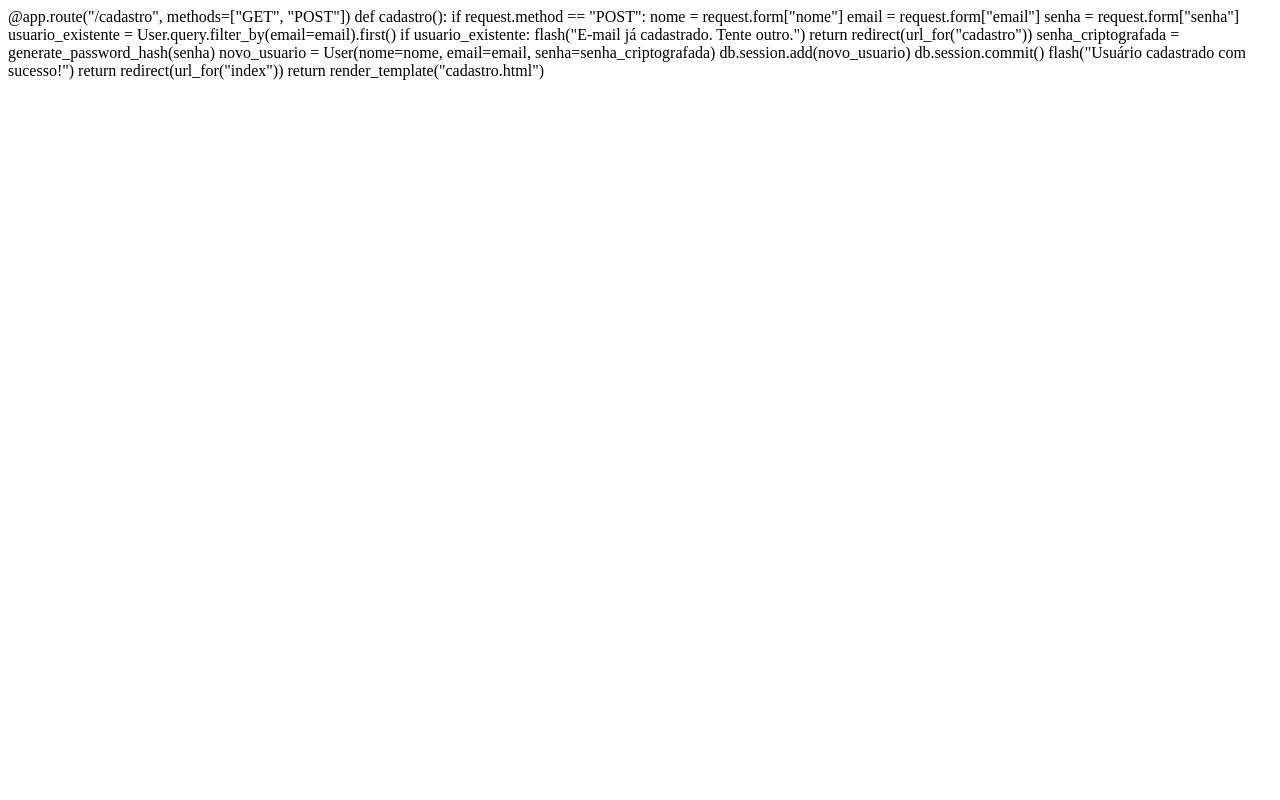
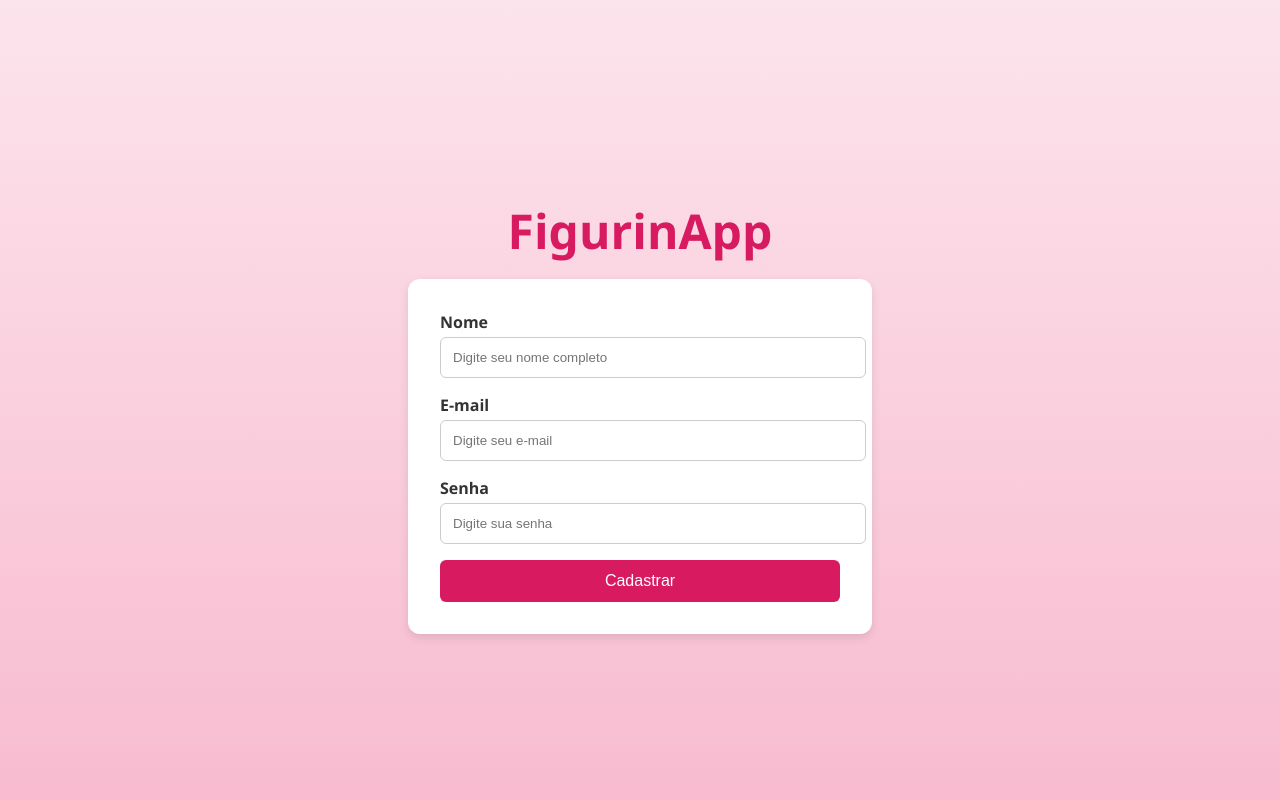
Before and after one commit to FigurinApp/1.0, a Flask app: template templates/cadastro.html in a window 1280 px wide. Run offline with Flask 3, Linux system fonts and the light colour scheme; the template is opened without the code that fills it, so the values that code supplies are empty.

Commit message:
Update cadastro.html

```diff
--- a/templates/cadastro.html
+++ b/templates/cadastro.html
@@ -1,21 +1,72 @@
-@app.route("/cadastro", methods=["GET", "POST"])
-def cadastro():
-    if request.method == "POST":
-        nome = request.form["nome"]
-        email = request.form["email"]
-        senha = request.form["senha"]
+<!DOCTYPE html>
+<html lang="pt-br">
+<head>
+  <meta charset="UTF-8">
+  <title>Cadastro - FigurinApp</title>
+  <style>
+    body {
+      background: linear-gradient(to bottom, #fce4ec, #f8bbd0);
+      font-family: 'Segoe UI', sans-serif;
+      display: flex;
+      flex-direction: column;
+      align-items: center;
+      justify-content: center;
+      height: 100vh;
+      margin: 0;
+    }
+    h1 {
+      color: #d81b60;
+      font-size: 3rem;
+      margin-bottom: 1rem;
+    }
+    .box {
+      background: white;
+      padding: 2rem;
+      border-radius: 12px;
+      box-shadow: 0 4px 10px rgba(0,0,0,0.1);
+      width: 100%;
+      max-width: 400px;
+    }
+    label {
+      display: block;
+      margin-bottom: 0.25rem;
+      font-weight: bold;
+      color: #333;
+    }
+    input {
+      width: 100%;
+      padding: 0.75rem;
+      margin-bottom: 1rem;
+      border: 1px solid #ccc;
+      border-radius: 6px;
+    }
+    button {
+      background-color: #d81b60;
+      color: white;
+      border: none;
+      padding: 0.75rem;
+      width: 100%;
+      border-radius: 6px;
+      font-size: 1rem;
+      cursor: pointer;
+    }
+  </style>
+</head>
+<body>
+  <h1>FigurinApp</h1>
+  <div class="box">
+    <form method="post" action="/cadastro">
+      <label for="nome">Nome</label>
+      <input type="text" name="nome" id="nome" placeholder="Digite seu nome completo" required>
 
-        usuario_existente = User.query.filter_by(email=email).first()
-        if usuario_existente:
-            flash("E-mail já cadastrado. Tente outro.")
-            return redirect(url_for("cadastro"))
+      <label for="email">E-mail</label>
+      <input type="email" name="email" id="email" placeholder="Digite seu e-mail" required>
 
-        senha_criptografada = generate_password_hash(senha)
-        novo_usuario = User(nome=nome, email=email, senha=senha_criptografada)
-        db.session.add(novo_usuario)
-        db.session.commit()
+      <label for="senha">Senha</label>
+      <input type="password" name="senha" id="senha" placeholder="Digite sua senha" required>
 
-        flash("Usuário cadastrado com sucesso!")
-        return redirect(url_for("index"))
-
-    return render_template("cadastro.html")
+      <button type="submit">Cadastrar</button>
+    </form>
+  </div>
+</body>
+</html>
```
